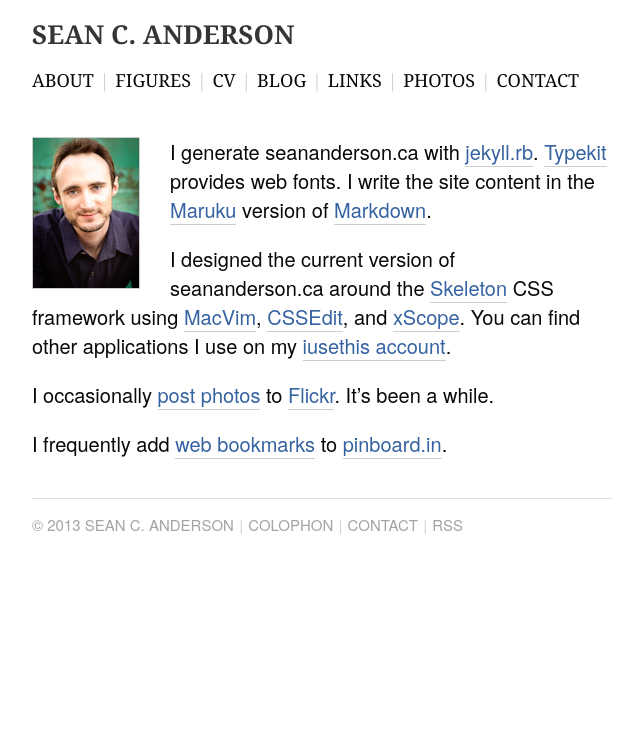
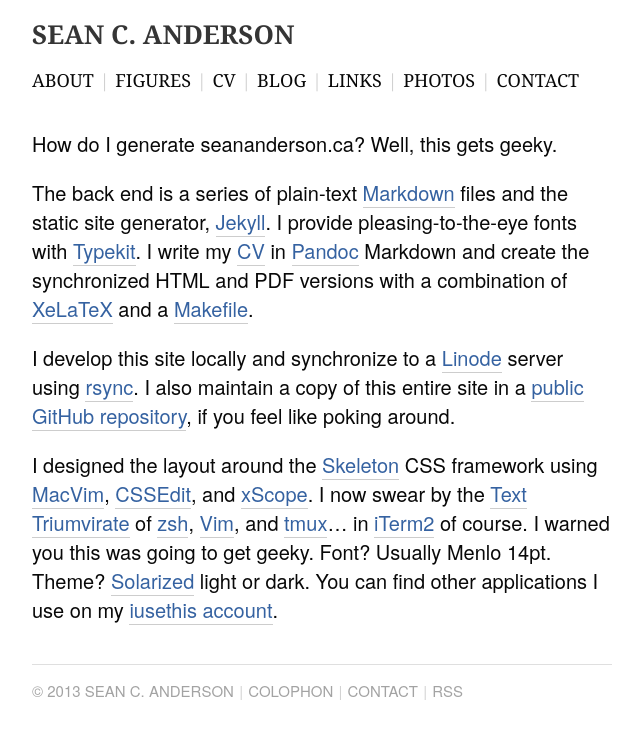
Before and after one commit to seananderson/seananderson.ca, a Jekyll site: the page built from colophon.md, in a window 1280 px wide. Shown: the top 739 px of the page, without its empty margins (318-961 px from the left). Built offline with Jekyll 4.4.1, drawn with Linux system fonts in a browser that asks for light colours; Markdown is read by kramdown in place of the engine named in the settings.

Commit message:
Add link to header, develop colophon, other minor tweaks

```diff
--- a/_includes/header.html
+++ b/_includes/header.html
@@ -60,12 +60,10 @@
     <div class="ten columns">
       <div class="masthead">
         <div class="sean">
-        <!-- <a href="/"> -->
-          Sean C. Anderson
-        <!-- </a> -->
+         <a href="/">Sean C. Anderson</a>
         <br />
       </div>
-        <a href="/index.html">About</a>
+        <a href="/">About</a>
         <span class="mastdiv">|</span>
         <a href="/portfolio.html">Figures</a>
         <span class="mastdiv">|</span>
--- a/colophon.md
+++ b/colophon.md
@@ -3,21 +3,25 @@
 title: Colophon
 ---
 
-<img src="/images/sean_anderson_106x150.jpg" alt="Sean C. Anderson" width="106px" height="150px" class="headshot"/>
+<!--<img src="/images/sean_anderson_106x150.jpg" alt="Sean C. Anderson" width="106px" height="150px" class="headshot"/>-->
 
-I generate seananderson.ca with [jekyll.rb]. [Typekit] provides web fonts. I write the site content in the [Maruku] version of [Markdown].
+How do I generate seananderson.ca? Well, this gets geeky.
 
-I designed the current version of seananderson.ca around the [Skeleton] CSS framework using [MacVim], [CSSEdit], and [xScope]. You can find other applications I use on my [iusethis account].
+The back end is a series of plain-text [Markdown] files and the static site generator, [Jekyll]. I provide pleasing-to-the-eye fonts with [Typekit]. I write my [CV](/cv.html) in [Pandoc] Markdown and create the synchronized HTML and PDF versions with a combination of [XeLaTeX] and a [Makefile].
 
-I occasionally [post photos][my flickr] to [Flickr]. It's been a while.
+I develop this site locally and synchronize to a [Linode] server using [rsync]. I also maintain a copy of this entire site in a [public GitHub repository][github repo], if you feel like poking around.
 
-I frequently add [web bookmarks][my pinboard] to [pinboard.in].
+I designed the layout around the [Skeleton] CSS framework using [MacVim], [CSSEdit], and [xScope]. I now swear by the [Text Triumvirate] of [zsh], [Vim], and [tmux]... in [iTerm2] of course. I warned you this was going to get geeky. Font? Usually Menlo 14pt. Theme? [Solarized] light or dark. You can find other applications I use on my [iusethis account].
+
+<!--I occasionally [post photos][my flickr] to [Flickr]. -->
+
+<!--I frequently add [web bookmarks][my pinboard] to [pinboard.in].-->
 
 [CSSEdit]: http://macrabbit.com/
 [xScope]: http://iconfactory.com/software/xscope
 [iusethis account]: http://osx.iusethis.com/user/sean_
 [github]: http://github.com/
-[jekyll.rb]: http://jekyllrb.com/
+[Jekyll]: http://jekyllrb.com/
 [typekit]: https://typekit.com
 [MacVim]: http://code.google.com/p/macvim/
 [Sublime Text]: http://www.sublimetext.com/
@@ -28,3 +32,16 @@
 [my pinboard]: http://pinboard.in/u:seananderson
 [Flickr]: http://flickr.com/
 [my flickr]: http://flickr.com/photos/seananderson
+[Pandoc]: http://johnmacfarlane.net/pandoc/
+[XeLaTeX]: https://github.com/seananderson/seananderson.github.com/blob/master/AndersonCV.tex
+[Makefile]: https://github.com/seananderson/seananderson.github.com/blob/master/makefile
+[github repo]: https://github.com/seananderson/seananderson.github.com
+[rsync]: https://github.com/seananderson/seananderson.github.com/blob/master/syncjekyll
+
+[Linode]: http://www.linode.com/?r=b679b2fb740948a30f90e35cd99f8f38b9ced103
+[Text Triumvirate]: http://www.drbunsen.org/the-text-triumvirate/
+[zsh]: http://www.zsh.org/
+[vim]: http://www.vim.org/
+[tmux]: http://tmux.sourceforge.net/
+[iterm2]: http://www.iterm2.com/
+[Solarized]: http://ethanschoonover.com/solarized
--- a/css/layout.css
+++ b/css/layout.css
@@ -40,7 +40,7 @@
 
 .masthead {
 	padding-bottom: 12px;
-	margin-bottom: 30px;
+	margin-bottom: 22px;
 	padding-top: 20px;
 	font-weight: normal;
 	font-size: 18px;
```
Also changed, not shown: index.md (+17 -10 lines).
